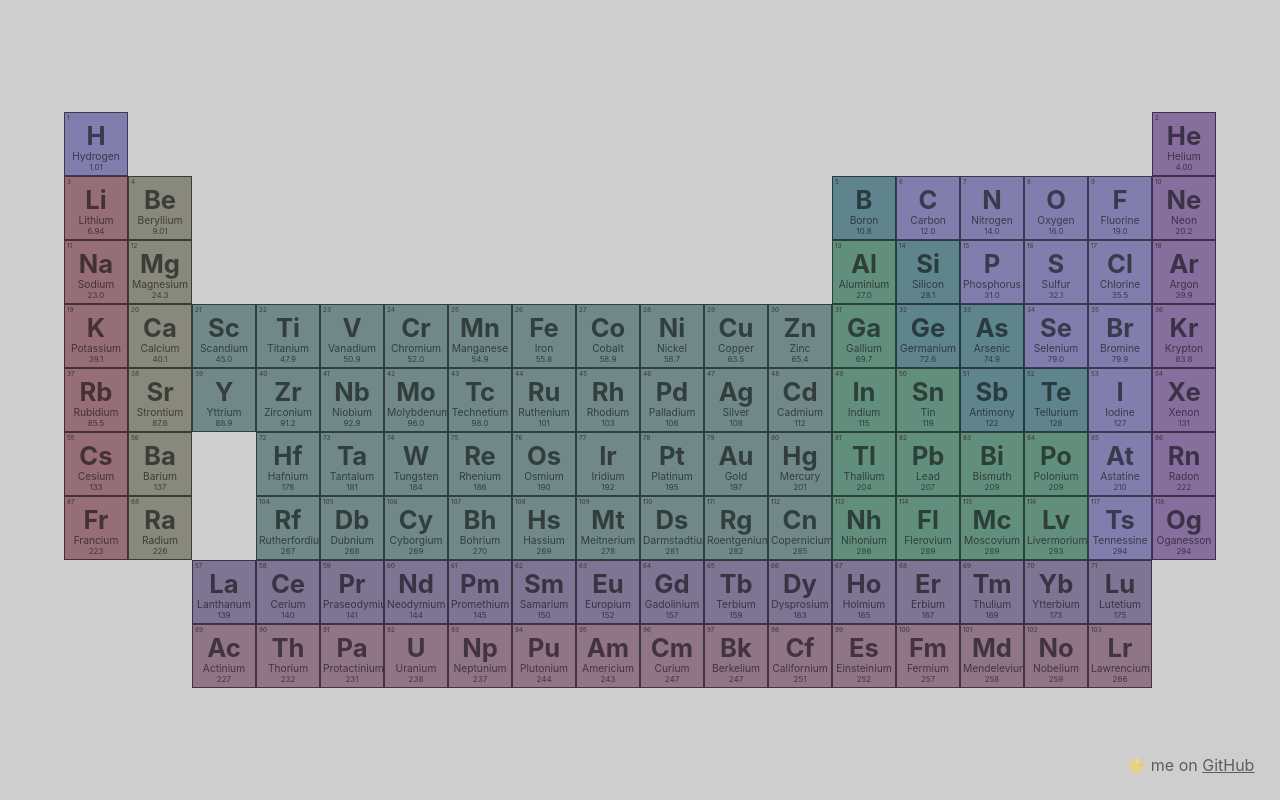
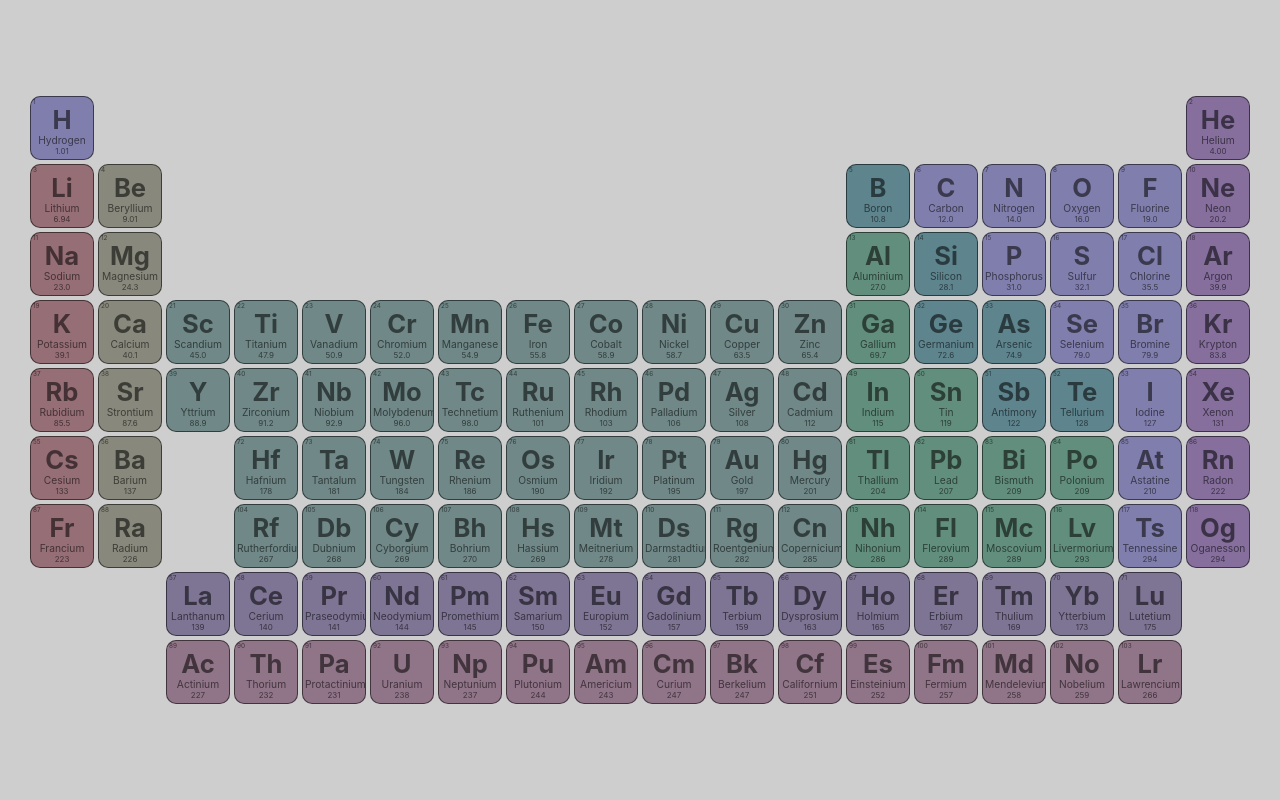
Before and after one commit to justsharan/periodic-table, a Svelte app: page / in a window 1280 px wide. Built offline with nearby package versions, Linux system fonts and the light colour scheme.

Commit message:
Make elements more curvy

```diff
--- a/src/App.svelte
+++ b/src/App.svelte
@@ -13,10 +13,6 @@
     {/each}
   {/await}
 
-  <footer>
-    ⭐️ me on <a href="https://github.com/sinistrecyborg/ptable" target="_blank">GitHub</a>
-  </footer>
-
 </main>
 
 <style>
@@ -24,27 +20,8 @@
 main {
   display: grid;
   grid-template-columns: repeat(17, auto) 1fr;
-    width: 90%;
   margin: 0 auto;
   font-family: -apple-system, Helvetica, 'Segoe UI', Roboto, Oxygen, Ubuntu, Cantarell, 'Open Sans', 'Helvetica Neue', sans-serif;
 }
 
-  footer {
-    position: fixed;
-    bottom: 2vw;
-    right: 2vw;
-    font-size: 1rem;
-  }
-
-  a:link, a:visited {
-    text-decoration: underline;
-    color: inherit;
-  }
-
-  @media print {
-    footer {
-      visibility: hidden;
-    }
-  }
-
 </style>
--- a/src/Element.svelte
+++ b/src/Element.svelte
@@ -15,11 +15,19 @@
 
 <style>
 
+  @media (max-width: 800px) {
+    div#name, div#atomic, div#mass {
+      display: none;
+    }
+  }
+
   section {
     width: 5vw;
     height: 5vw;
     padding: 2px;
+    margin: 2px;
 
+    border-radius: 10px;
     border: 0.5px solid;
     border-collapse: collapse;
     overflow: hidden;
```
Lines whose indentation alone changed are shown as unchanged.
